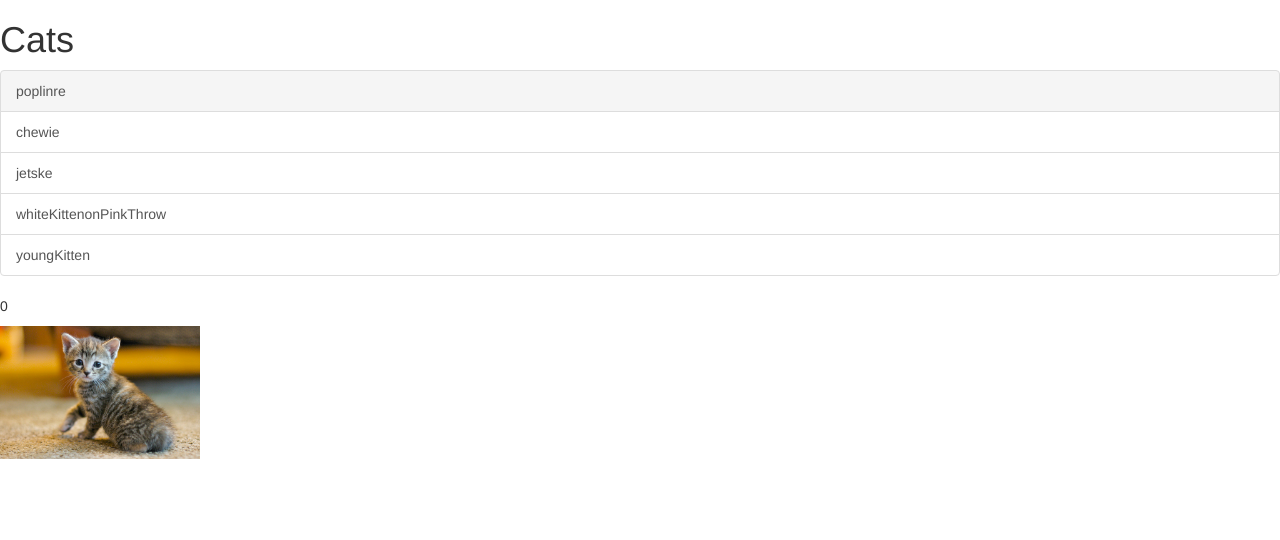
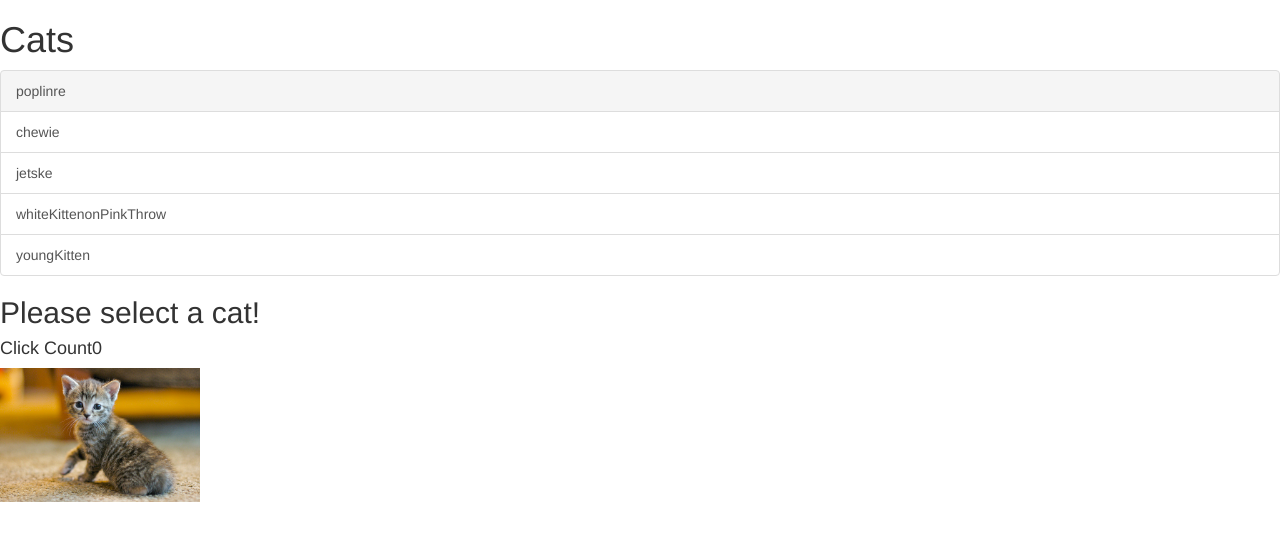
Before and after one commit to ozgurtuzgen/CatClicker, a plain HTML site: page index.html in a window 1280 px wide. Both pictures are taken after a click on the button "poplinre". Drawn offline with nearby package versions, Linux system fonts and the light colour scheme.

Commit message:
detail view containers moved to the html

```diff
--- a/app.js
+++ b/app.js
@@ -26,6 +26,8 @@ $(function () {
             model.cats.push(jetske);
             model.cats.push(whiteKittenonPinkThrow);
             model.cats.push(youngKitten);
+
+            model.selectedCat = model.cats[0];
         }
     };
 
@@ -57,35 +59,22 @@ $(function () {
     var catDetailView = {
         init: function () {
             this.catDetailsContainer = document.querySelector('#catDetailsContainer');
+            this.catName = document.querySelector('#catName');
+            this.counter = document.querySelector('#counter');
+            this.catImage = document.querySelector('#catImage');
+            this.catImage.addEventListener('click', function () {
+                let selectedCat = octopus.getSelectedCat();
+                octopus.incrementClickCount();
+                catDetailView.render();
+            });
+
             catDetailView.render();
         },
 
         render: function () {
-
             let selectedCat = octopus.getSelectedCat();
-
-            while (this.catDetailsContainer.firstChild) {
-                this.catDetailsContainer.removeChild(this.catDetailsContainer.firstChild);
-            }
-
-            var counter = document.createElement('p');
-            counter.id = selectedCat.name + 'Image';
-            counter.innerText = selectedCat.clickCount;
-            this.catDetailsContainer.appendChild(counter);
-
-            var catImage = document.createElement('img');
-            catImage.src = selectedCat.pictureUrl;
-            catImage.alt = selectedCat.name;
-            catImage.width = 200;
-
-            catImage.addEventListener('click', function () {
-                let selectedCat = octopus.getSelectedCat();
-                octopus.incrementClickCount();
-                let counter = document.querySelector('#' + selectedCat.name + 'Image');
-                counter.textContent = selectedCat.clickCount;
-            });
-
-            this.catDetailsContainer.appendChild(catImage);
+            this.counter.innerText = selectedCat.clickCount;
+            this.catImage.src = selectedCat.pictureUrl;
         }
     };
 
@@ -93,6 +82,7 @@ $(function () {
         init: function () {
             model.initCats();
             catListView.init();
+            catDetailView.init();
         },
 
         getCats: function () {
@@ -101,7 +91,7 @@ $(function () {
 
         setSelectedCat: function (selectedCat) {
             model.selectedCat = selectedCat;
-            catDetailView.init();
+            catDetailView.render();
         },
 
         getSelectedCat: function () {
--- a/index.html
+++ b/index.html
@@ -16,6 +16,9 @@
 
     </div>
     <div id='catDetailsContainer'>
+        <h2 id='catName'>Please select a cat!</h2>
+        <h4>Click Count<span id='counter'>0</span></h4>
+        <img id='catImage' src='' alt='cute cat' width="200">
     </div>
 
     <script src="https://code.jquery.com/jquery-3.2.1.slim.min.js" integrity="sha256-k2WSCIexGzOj3Euiig+TlR8gA0EmPjuc79OEeY5L45g="
```
